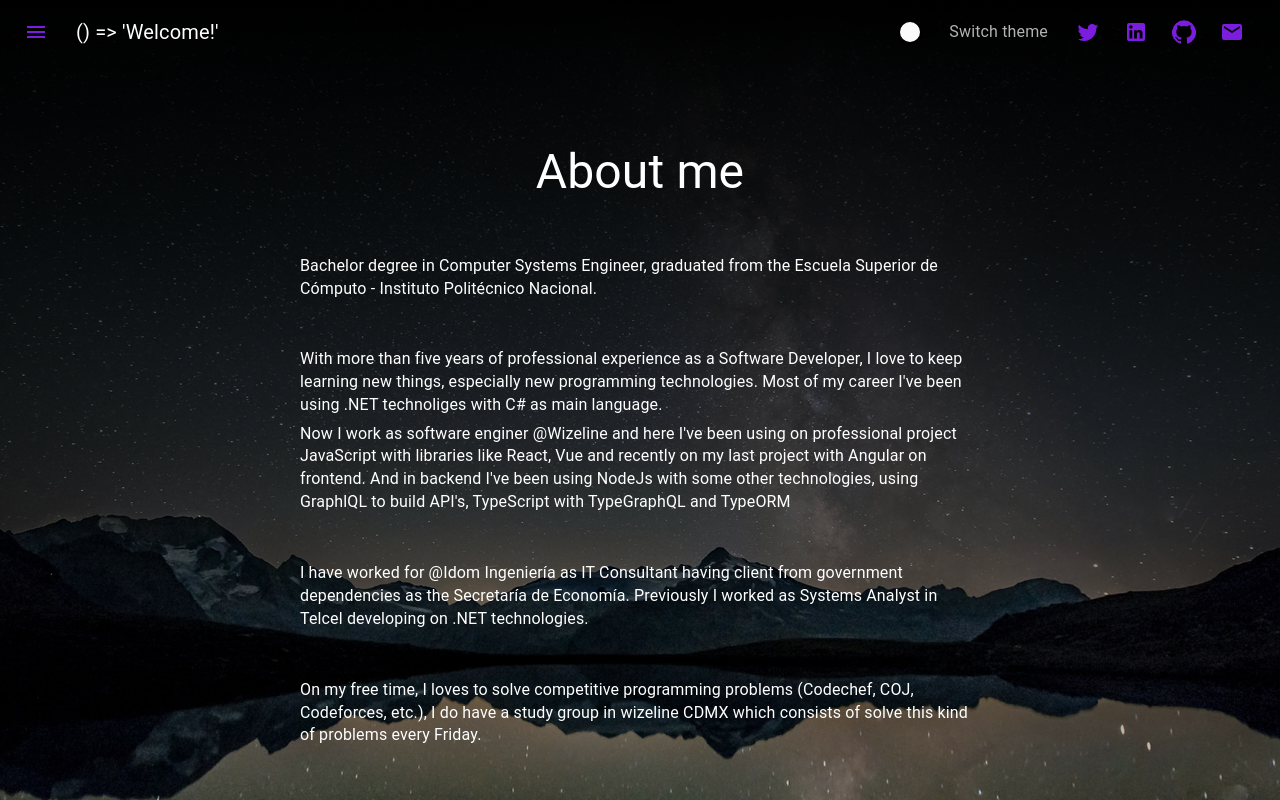
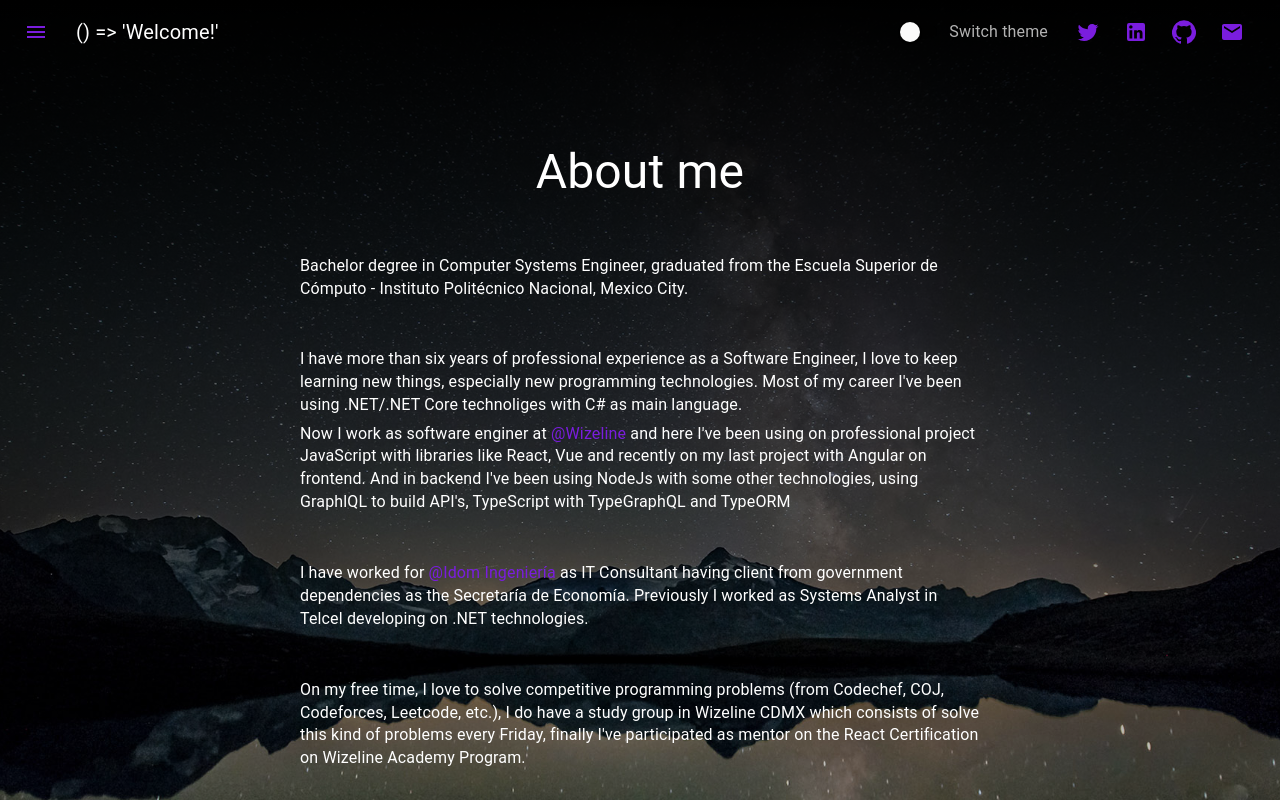
Before and after one commit to Jesusfer2575/about.me, a React (Create React App) app: page /about in a window 1280 px wide. Shown: the top 800 px of the page. Built offline with nearby package versions, Linux system fonts and the light colour scheme.

Commit message:
Descriptions changed

```diff
--- a/src/components/Avatar/Avatar.component.tsx
+++ b/src/components/Avatar/Avatar.component.tsx
@@ -33,12 +33,13 @@ const AvatarComponent: React.FC = () => {
         <div className={classes.section3}>
           <Typography variant="h6" gutterBottom align="center" color="secondary">
             {`Currently working at `}
-            <Link href="https://www.wizeline.com/" onClick={redirectToWizeline} color="inherit">
+            <Link href="https://www.wizeline.com/" onClick={redirectToWizeline} color="primary">
               @Wizeline
             </Link>
             {`. Software Engineer who loves all the related stuff with computer science.
-            I consider myself a Fullstack developer.
-            I'm a React and JavaScript fan (this is why this site has been built on that technology).
+            Mostly web developer, fullstack.
+            I'm React fan (this site was developed in React), so I try to use it as far as I can.
+            Last year trying Node Js on backed.
             Also, I'm TypeScript enthusiastic and competitive programmer amateur.`}
           </Typography>
         </div>
--- a/src/pages/About/About.component.tsx
+++ b/src/pages/About/About.component.tsx
@@ -27,20 +27,20 @@ const About: React.FC = () => {
         <div className={classes.section2}>
           <Typography variant="subtitle1" gutterBottom>
             {`Bachelor degree in Computer Systems Engineer, graduated from the Escuela Superior de Cómputo -
-            Instituto Politécnico Nacional.`}
+            Instituto Politécnico Nacional, Mexico City.`}
           </Typography>
         </div>
       </Grid>
       <Grid item xs={12}>
         <div className={classes.section2}>
           <Typography variant="subtitle1" gutterBottom>
-            {`With more than five years of professional experience as a Software Developer,
+            {`I have more than six years of professional experience as a Software Engineer,
             I love to keep learning new things, especially new programming technologies.
-            Most of my career I've been using .NET technoliges with C# as main language.`}
+            Most of my career I've been using .NET/.NET Core technoliges with C# as main language.`}
           </Typography>
           <Typography variant="subtitle1" gutterBottom>
-            {`Now I work as software enginer `}
-            <Link href="https://www.wizeline.com/" onClick={redirectToWizeline} color="inherit">
+            {`Now I work as software enginer at `}
+            <Link color="primary" href="https://www.wizeline.com/" onClick={redirectToWizeline}>
               @Wizeline
             </Link>
             {` and here I've been using on professional project JavaScript with libraries
@@ -54,7 +54,7 @@ const About: React.FC = () => {
         <div className={classes.section2}>
           <Typography variant="subtitle1" gutterBottom>
             {`I have worked for `}
-            <Link onClick={redirectToIdom} color="inherit">
+            <Link color="primary" onClick={redirectToIdom}>
               @Idom Ingeniería
             </Link>
             {` as IT Consultant having client from government dependencies as the Secretaría de Economía.
@@ -65,9 +65,10 @@ const About: React.FC = () => {
       <Grid item xs={12}>
         <div className={classes.section2}>
           <Typography variant="subtitle1" gutterBottom>
-            {`On my free time, I loves to solve competitive programming problems (Codechef, COJ,
-              Codeforces, etc.), I do have a study group in wizeline CDMX which consists of
-              solve this kind of problems every Friday.`}
+            {`On my free time, I love to solve competitive programming problems (from Codechef, COJ,
+              Codeforces, Leetcode, etc.), I do have a study group in Wizeline CDMX which consists of
+              solve this kind of problems every Friday, finally I've participated as mentor on the React
+              Certification on Wizeline Academy Program.`}
           </Typography>
         </div>
       </Grid>
```
